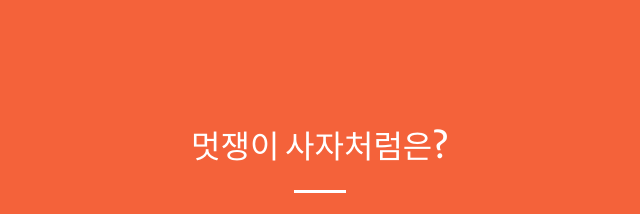
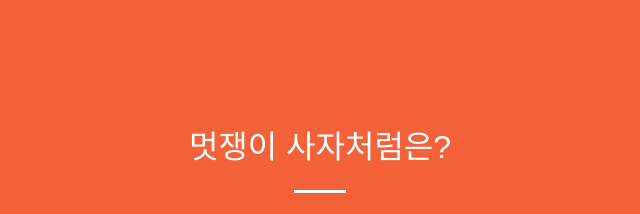
Before and after one commit to likelionkku/likelionkku.github.io, a website with bundled scripts: page index.html in a window 1280 px wide. Shown: the part 800-1014 px from the top of the page, 320-960 px from the left. Built offline with nearby package versions, Linux system fonts and the light colour scheme; a web font is replaced by a local one.

Commit message:
Update index.html

```diff
--- a/index.html
+++ b/index.html
@@ -78,7 +78,7 @@
     <div class="container">
       <div class="row justify-content-center">
         <div class="col-lg-8 text-center">
-          <h2 class="text-white mt-0">멋쟁이 사자처럼은?</h2>
+           <h2 class="jg" ><span style="color:white;"> 멋쟁이 사자처럼은?</span></h2>
           <hr class="divider light my-4">
           <h3 class="jg" class="text-black-100 mb-4">코딩 및 창업 교육을 하는 전국 연합 동아리 입니다 <br>꿈 많은 대학생들이 혼자서 깊게 간직했던 꿈을 <br>코딩으로 현실화 하도록 멋사가 돕겠습니다
           </h3>
```
